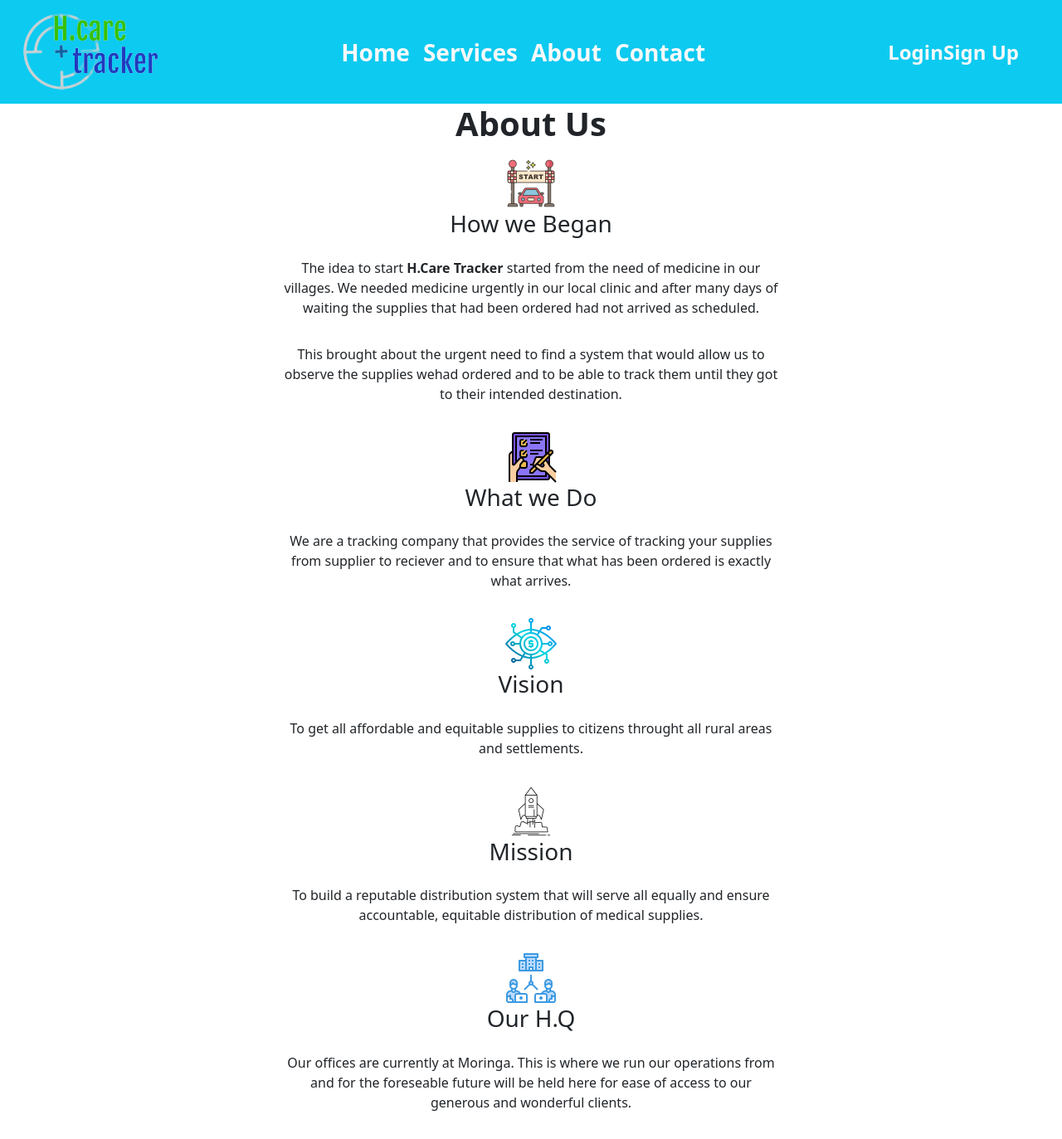
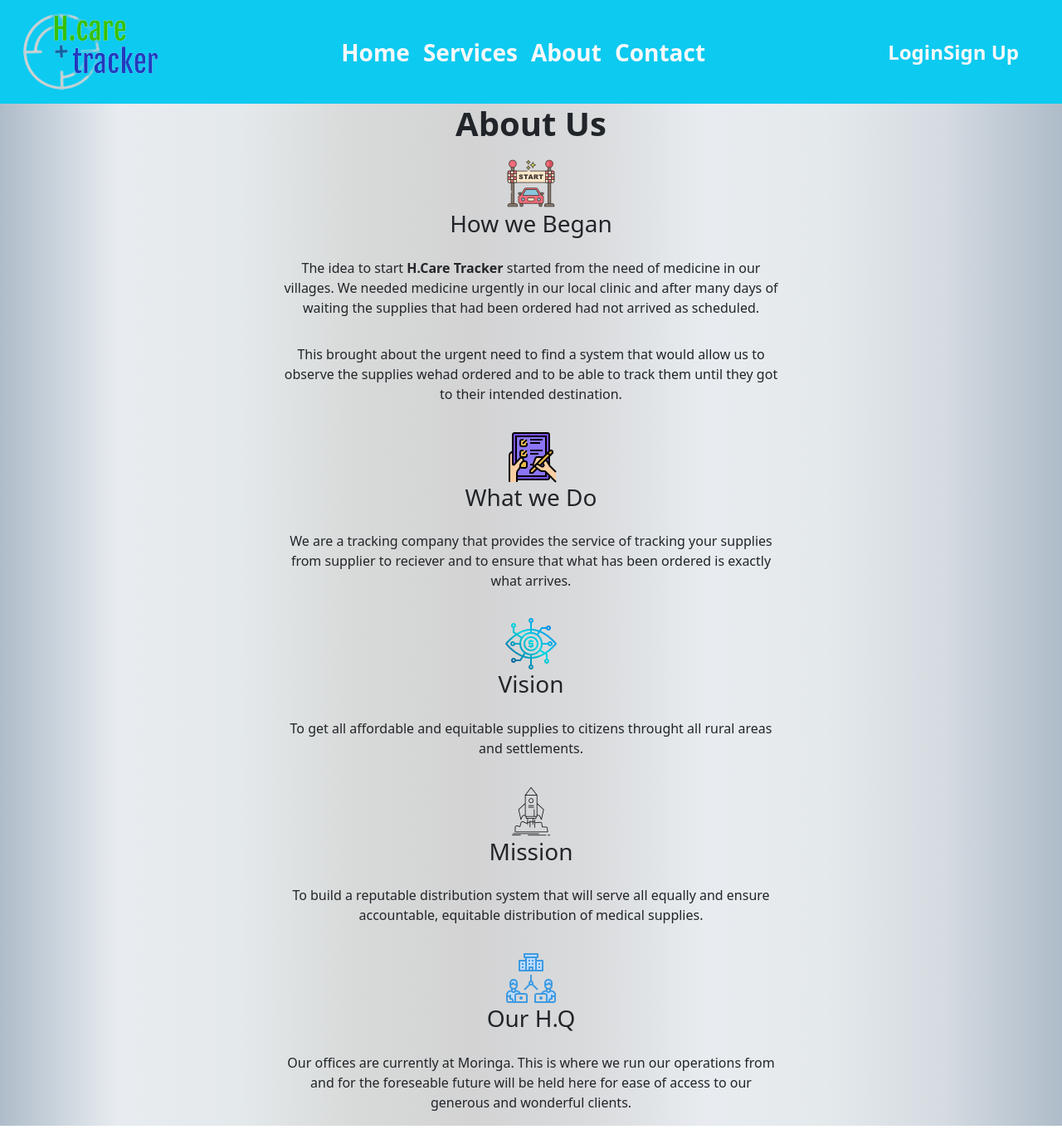
Before and after one commit to MishaelRatemo/H-care-tracker, a Django app: page /about/ in a window 1280 px wide. Shown: the whole page at 83% size. Run offline with Django 4.2, Linux system fonts and the light colour scheme; some libraries are stand-ins or nearby versions.

Commit message:
styling for pages done

```diff
--- a/static/css/main.css
+++ b/static/css/main.css
@@ -7,3 +7,8 @@
 .bg-slider{
   background-color: rgba(1, 1, 1, .5)
 }
+
+#about {
+  background-image: linear-gradient(to right, #AEBCC9, #e8ecf0,#e4e9ec,#d8dad9, #d3d3d4, #d9dbdd, #e8ecf0,#e4e9ec,#d5dbe1, #AEBCC9 );
+
+}
--- a/templates/about_us.html
+++ b/templates/about_us.html
@@ -9,7 +9,7 @@
 {% block content %}
 
 
-<main class="container-fluid " id="">
+<main class="container-fluid " id="about">
     <h1 class=" container-fluid col-xs-6 col-sm-3 col-md-6 col-md-offset-3 text-center fw-bold">
         {{title}}
         <pre></pre>
```
Also changed, not shown: static/images/kelli-tungay-2LJ4rqK2qfU-unsplash.jpg (added), 3 other files.
